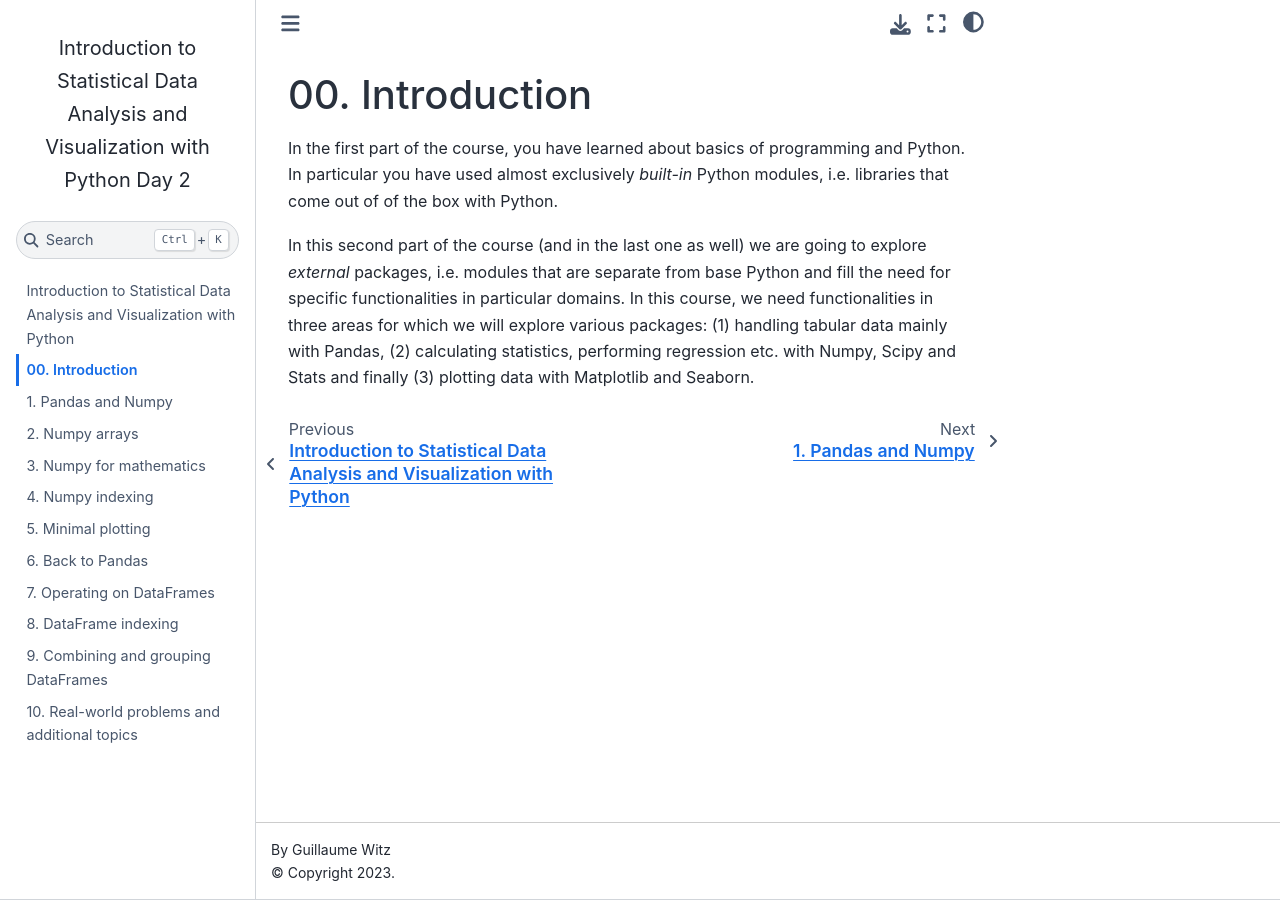
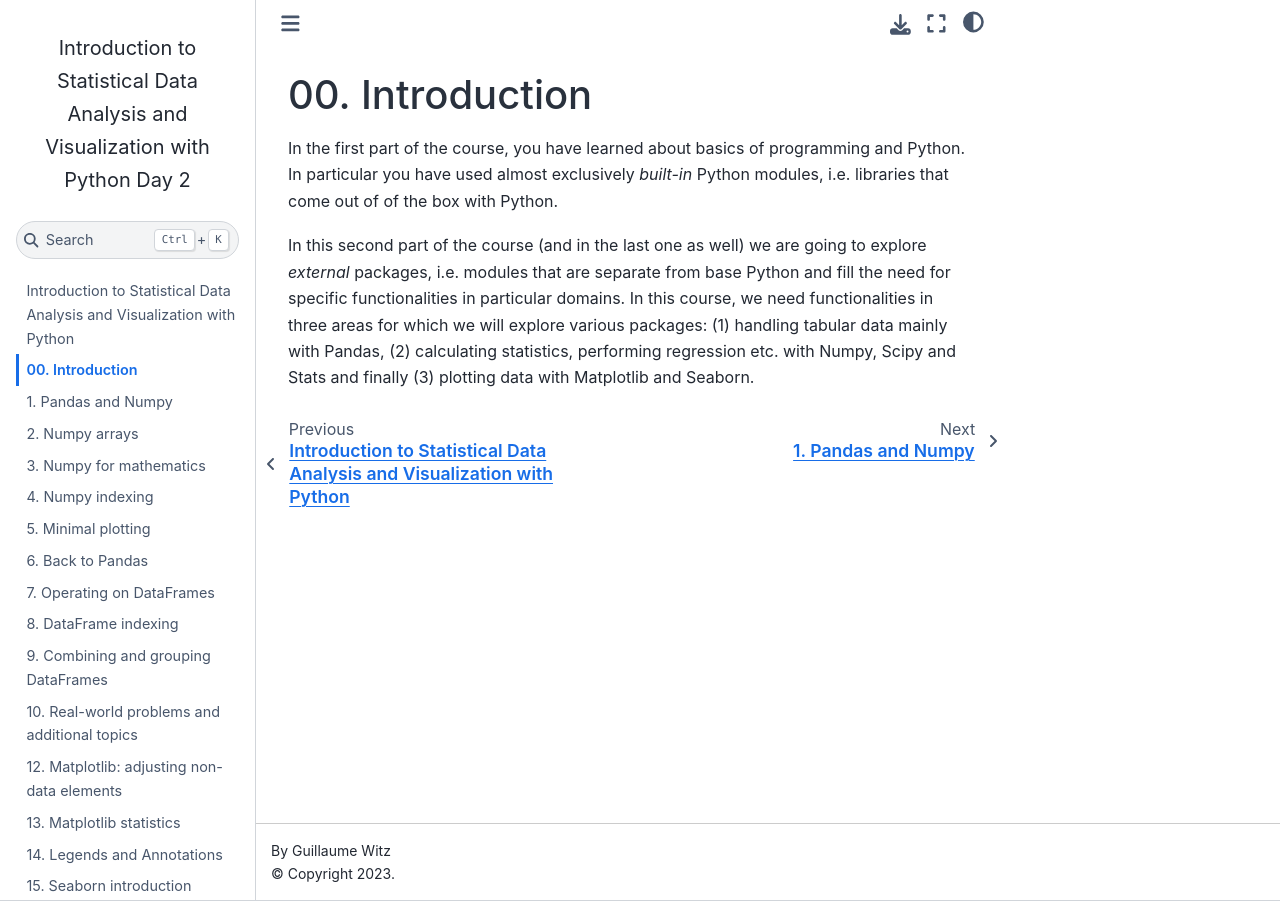
Before and after one commit to guiwitz/DAVPy, a Jupyter Book: the page built from 00-Introduction.ipynb, in a window 1280 px wide. Built offline with Jupyter Book 1.0.4 settings and Sphinx 7.4.7 and the Sphinx Book theme 1.1.4, drawn with Linux system fonts in a browser that asks for light colours; pages that are not in the unit, such as notebooks, are missing from menus.

Commit message:
updated toc

```diff
--- a/_toc.yml
+++ b/_toc.yml
@@ -10,3 +10,10 @@
 - file: 08-DataFrame_indexing
 - file: 09-Pandas_combine
 - file: 10-Real_world
+- file: 11-Matplotlib_content
+- file: 12-Matplotlib_non_data_elements
+- file: 13-Matplotlib_statistics
+- file: 14-Matplotlib_annotations
+- file: 15-Seaborn_concept
+- file: 16-Seaborn_distributions_relations
+- file: 17-Seaborn_regression
```
